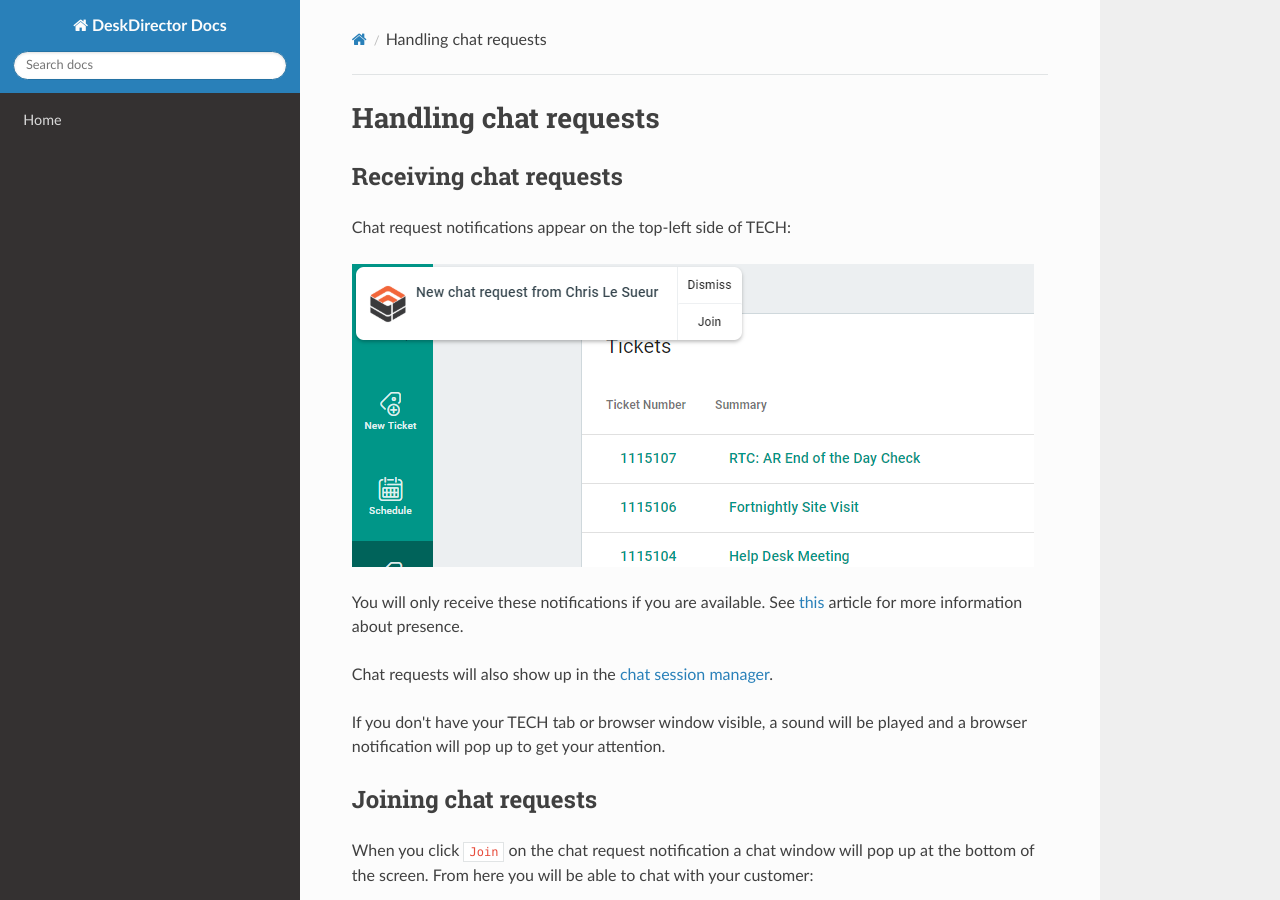
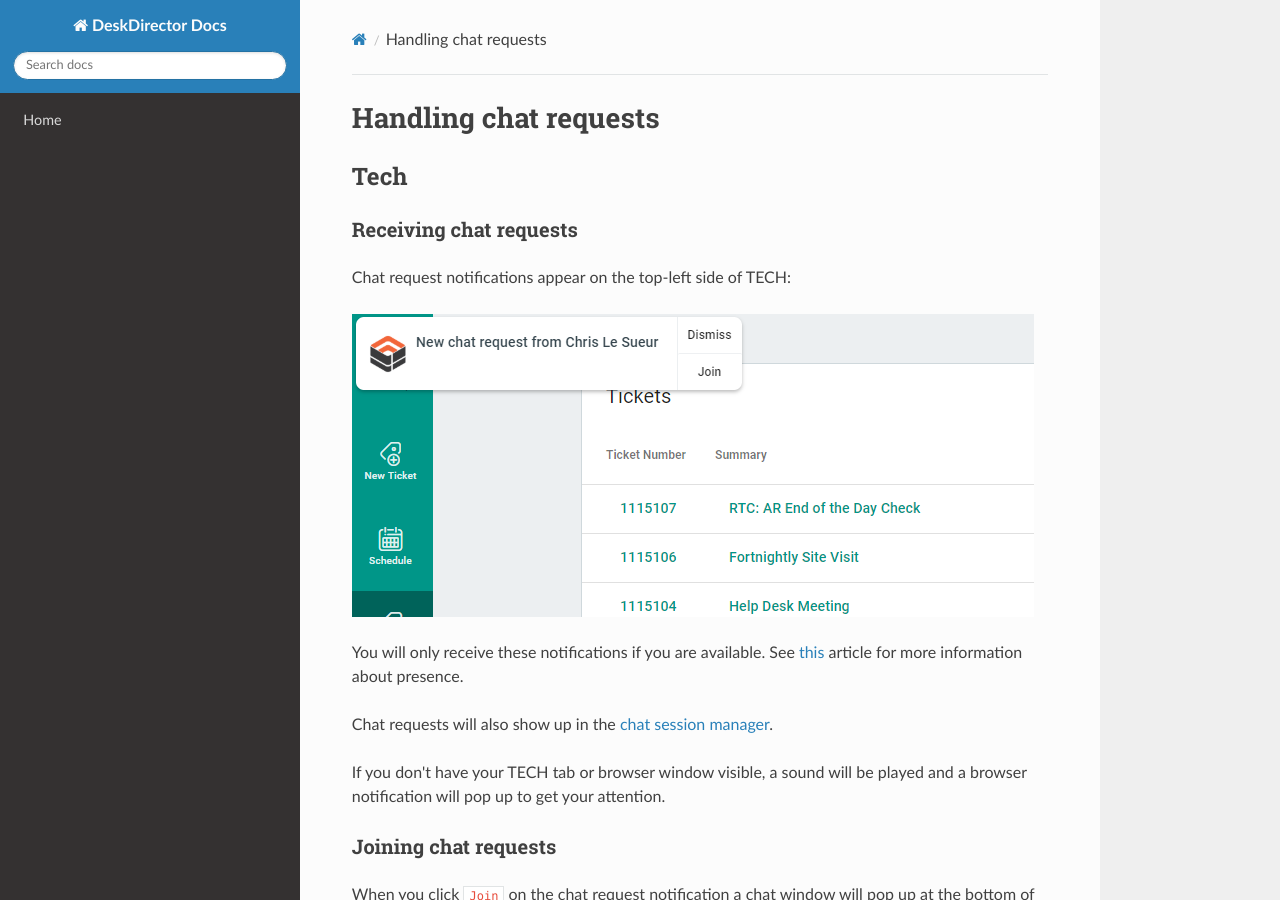
Before and after one commit to DeskDirector/docs, an MkDocs documentation site: the page built from docs/features/talk/handling_chat_requests.md, in a window 1280 px wide and 900 px high. Built offline with MkDocs 1.6.1, drawn with Linux system fonts in a browser that asks for light colours; nearby versions of some CDN libraries; old or Windows-style settings are respelled for this version of MkDocs.

Commit message:
docs(talk): make portal/tech sections consistently headed

```diff
--- a/docs/features/talk/handling_chat_requests.md
+++ b/docs/features/talk/handling_chat_requests.md
@@ -1,6 +1,8 @@
 # Handling chat requests
 
-## Receiving chat requests
+## Tech
+
+### Receiving chat requests
 
 Chat request notifications appear on the top-left side of TECH:
 
@@ -12,29 +14,29 @@ Chat requests will also show up in the [chat session manager](../../glossary/c/c
 
 If you don't have your TECH tab or browser window visible, a sound will be played and a browser notification will pop up to get your attention.
 
-## Joining chat requests
+### Joining chat requests
 
 When you click `Join` on the chat request notification a chat window will pop up at the bottom of the screen. From here you will be able to chat with your customer:
 
 ![Chat window](./img/chat_window.png)
 
-## Ending chat requests
+### Ending chat requests
 
 Once you have solved the customers request, you can end the chat session. To do this, click the menu button on the chat window. Depending on what type of chat request it is you will have different options to close the session.
 
-### Pre-ticket chat
+#### Pre-ticket chat
 
 For pre-ticket chat requests you will have the option to create a ticket and attach the chat log as an attachment. The other option is to just close the session without creating a ticket, but this is not recommended as all support requests should be captured as a ticket.
 
-### Post-ticket chat
+#### Post-ticket chat
 
 For post-ticket chat requests you will have the option to end the chat session and automatically attach the chat log as a file.
 
-### Leaving the chat session
+#### Leaving the chat session
 
 After the chat session has been completed, you will now have the option to leave the chat session. Just click the leave button on the chat window toolbar, or click the leave button on the system message that is displayed inside the chat window.
 
-## Following up on abandoned chat requests
+### Following up on abandoned chat requests
 
 Abandoned chat requests should be followed up on as soon as possible. If the chat request was a [post-ticket chat](../../glossary/c/chat_session.md#post-ticket-chat) you can easily get back in touch with the customer by sending a [push chat](./creating_a_chat_session.md#tech) request to them from the ticket (providing they are online). If the chat request was a [pre-ticket chat](../../glossary/c/chat_session.md#pre-ticket-chat) you will need to get in touch with them in a different way: either by calling them or emailing them.
 
```
Also changed, not shown: other parts of docs/features/talk/handling_chat_requests.md (+3 -1 lines), docs/features/talk/changing_your_presence.md (+2 -1 lines), docs/features/talk/creating_a_chat_session.md (+4 -4 lines), docs/features/talk/viewing_chat_history.md (+7 -3 lines).
